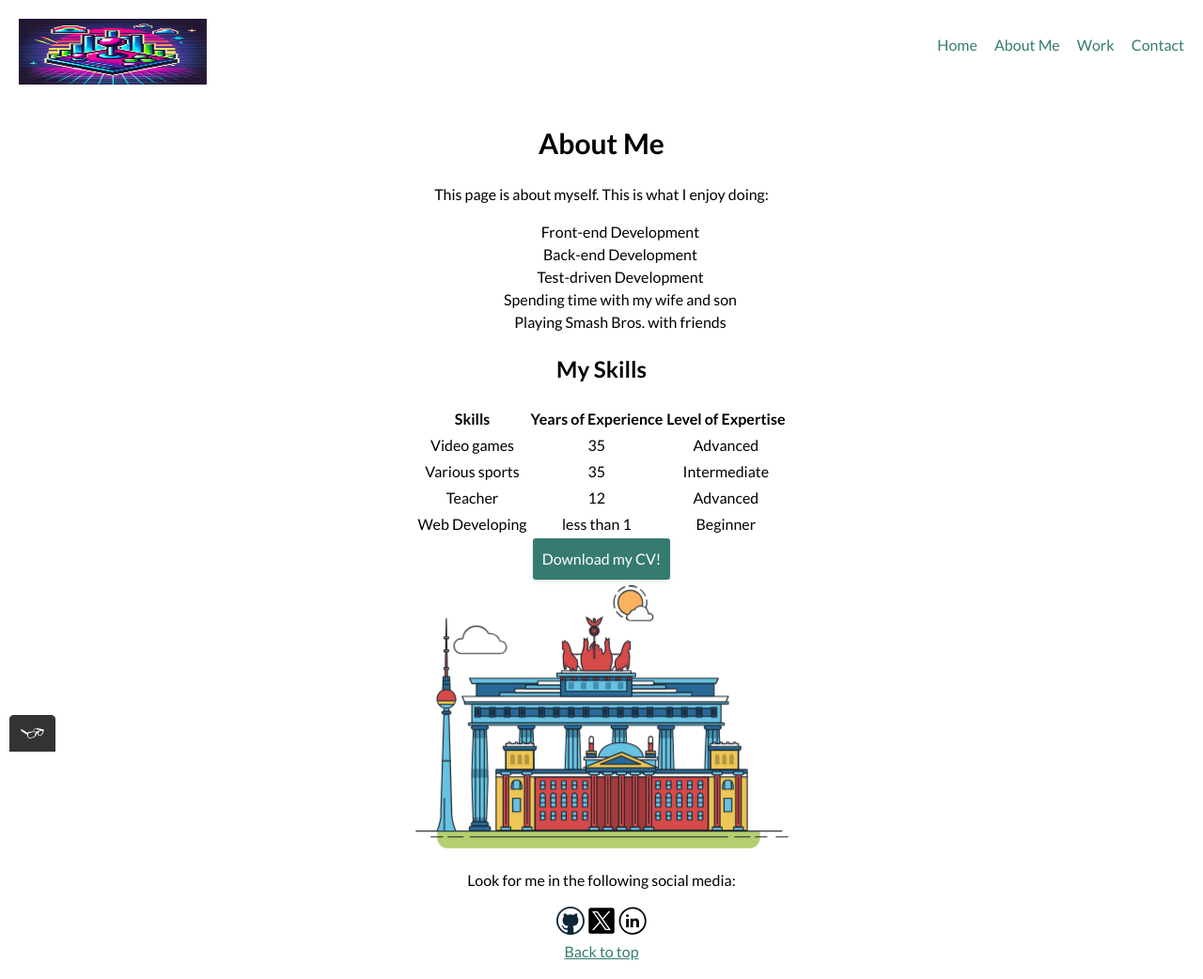
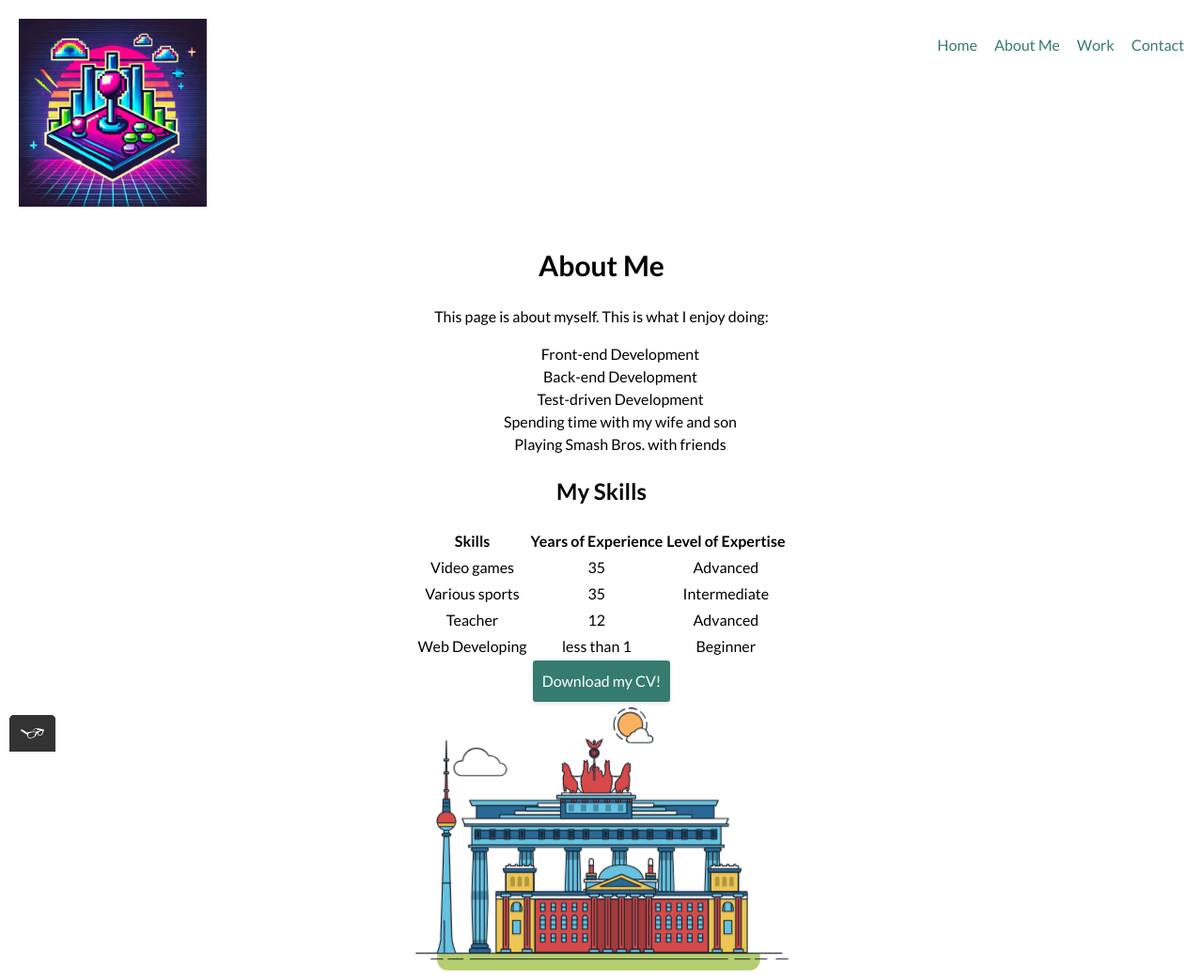
Before and after one commit to MrTeacher787/portfolio-website, a plain HTML site: page about.html in a window 1280 px wide. Shown: the top 1042 px of the page at 94% size. Drawn offline with nearby package versions, Linux system fonts and the light colour scheme.

Commit message:
Updated site logo dimensions

```diff
--- a/about.html
+++ b/about.html
@@ -16,7 +16,7 @@
         <body>
 
             <header class="page-header">
-                    <img src="img/gaming_logo.jpeg" width="200" height="70" alt="site logo" class="page-header__item">
+                    <img src="img/gaming_logo.jpeg" width="200" height="200" alt="site logo" class="page-header__item">
 
                 <nav class="main-navigation page-header__item">
                     <ul role="menubar" class="navigation-list">
```
Also changed, not shown: contact.html (+1 -1 lines), index.html (+1 -1 lines), work.html (+1 -1 lines).
